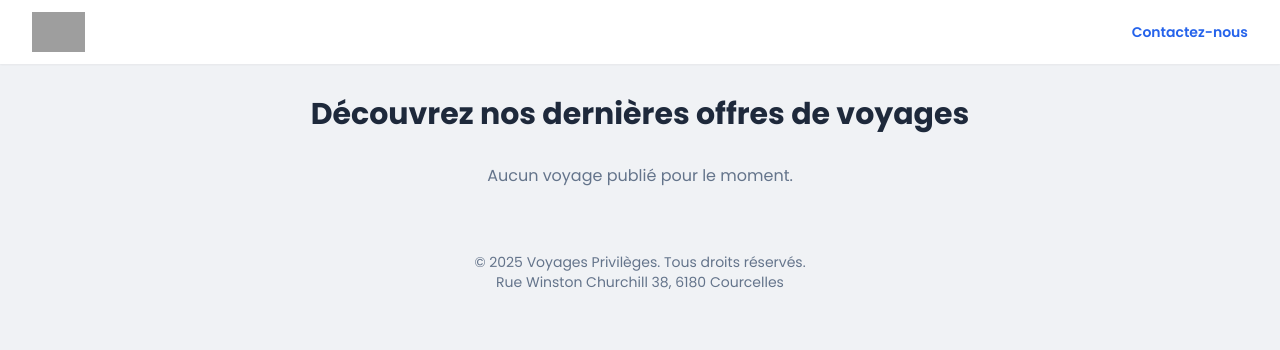
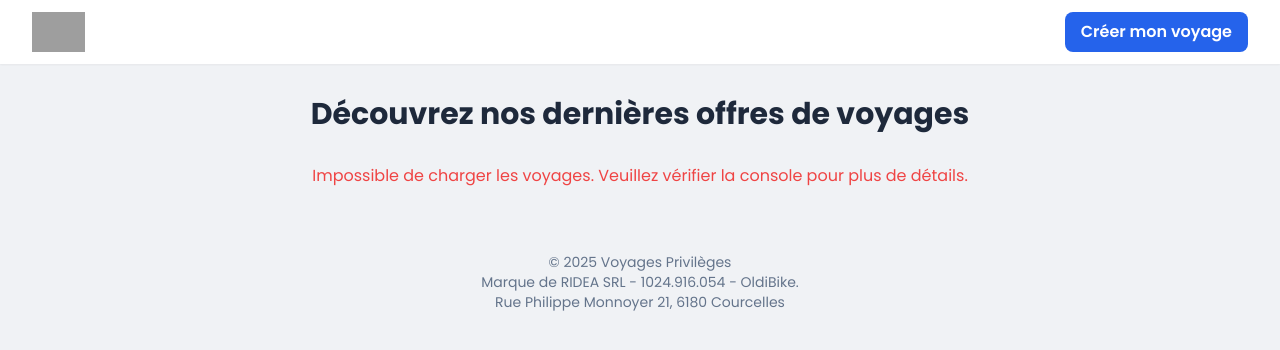
Before and after one commit to OldiBike/odyssee-app, a Flask app: template templates/gallery.html in a window 1280 px wide. Shown: the top 350 px of the page. Run offline with Flask 3, Linux system fonts and the light colour scheme; the template is opened without the code that fills it, so the values that code supplies are empty; the visitor is signed in with stand-in values (Sample User, id 1); some libraries are stand-ins or nearby versions; grey boxes are pictures that could not be loaded.

Commit message:
Lien Index

```diff
--- a/templates/gallery.html
+++ b/templates/gallery.html
@@ -18,9 +18,32 @@
             overflow: hidden;
             box-shadow: 0 4px 6px rgba(0, 0, 0, 0.1);
             transition: transform 0.2s ease-in-out;
+            display: flex;
+            flex-direction: column;
         }
         .gallery-card:hover {
             transform: translateY(-5px);
+        }
+        .card-content {
+            padding: 1rem;
+            flex-grow: 1;
+            display: flex;
+            flex-direction: column;
+            justify-content: space-between;
+        }
+        .loader {
+            border-top-color: #3498db;
+            -webkit-animation: spin 1s linear infinite;
+            animation: spin 1s linear infinite;
+        }
+        @-webkit-keyframes spin {
+            to { -webkit-transform: rotate(360deg); }
+        }
+        @keyframes spin {
+            to { transform: rotate(360deg); }
+        }
+        .modal {
+            transition: opacity 0.3s ease;
         }
     </style>
 </head>
@@ -29,7 +52,7 @@
     <header class="bg-white shadow-sm sticky top-0 z-40">
         <div class="max-w-7xl mx-auto px-4 sm:px-6 lg:px-8 py-3 flex justify-between items-center">
             <img src="https://static.wixstatic.com/media/5ca515_449af35c8bea462986caf4fd28e02398~mv2.png" alt="Logo" class="h-10">
-            <a href="mailto:infos@voyages-privileges.be" class="text-sm font-semibold text-blue-600 hover:underline">Contactez-nous</a>
+            <button id="openModalBtn" class="bg-blue-600 text-white font-semibold px-4 py-2 rounded-lg hover:bg-blue-700 transition-colors">Créer mon voyage</button>
         </div>
     </header>
 
@@ -37,21 +60,57 @@
         <h1 class="text-3xl font-bold text-center text-slate-800 mb-8">Découvrez nos dernières offres de voyages</h1>
 
         <div id="gallery-container" class="grid grid-cols-1 sm:grid-cols-2 lg:grid-cols-3 gap-6">
+            <div class="col-span-full text-center text-slate-500">
+                <div class="inline-block h-8 w-8 border-4 border-gray-200 rounded-full loader"></div>
+                <p class="mt-4">Chargement des offres...</p>
             </div>
+        </div>
     </main>
 
     <footer class="text-center py-8 text-sm text-slate-500">
-        <p>&copy; 2025 Voyages Privilèges. Tous droits réservés.</p>
-        <p>Rue Winston Churchill 38, 6180 Courcelles</p>
+        <p>&copy; 2025 Voyages Privilèges</p>
+        <p>Marque de RIDEA SRL - 1024.916.054 - OldiBike.</p>
+        <p>Rue Philippe Monnoyer 21, 6180 Courcelles</p>
     </footer>
+
+    <div id="customTripModal" class="modal fixed inset-0 bg-gray-600 bg-opacity-50 h-full w-full z-50 items-center justify-center hidden">
+        <div class="bg-white p-8 rounded-lg shadow-xl w-full max-w-md mx-4">
+            <h2 class="text-2xl font-bold mb-4">Créez le Voyage de Vos Rêves</h2>
+            <p class="text-slate-600 mb-6">Chez Voyages Privilèges, nous transformons vos envies en réalité. Pour recevoir des offres exclusives ou pour discuter d'un projet de voyage sur mesure, nous vous invitons à nous rejoindre sur WhatsApp. C'est simple, rapide et direct !</p>
+
+            <div class="space-y-4">
+                <div>
+                    <h3 class="font-semibold text-lg">Canal Exclusif</h3>
+                    <p class="text-sm text-slate-500 mb-2">Cliquez sur le lien pour rejoindre notre canal privé et découvrir nos offres flash, nos nouveautés et des bons plans exclusifs.</p>
+                    <a href="https://whatsapp.com/channel/0029VbAoDMiK0IBpEDb1682P" target="_blank" class="block w-full text-center bg-green-500 text-white font-bold py-2 px-4 rounded-lg hover:bg-green-600 transition-colors">Rejoindre le canal</a>
+                </div>
+                <div>
+                    <h3 class="font-semibold text-lg">Discussion Directe</h3>
+                    <p class="text-sm text-slate-500 mb-2">Vous avez déjà une idée en tête ? Écrivez-nous directement sur WhatsApp en cliquant sur le numéro. On se fera un plaisir de trouver pour vous le bon plan pour vos vacances.</p>
+                    <a href="https://wa.me/32488433344" target="_blank" class="block w-full text-center bg-blue-500 text-white font-bold py-2 px-4 rounded-lg hover:bg-blue-600 transition-colors">Écrire sur WhatsApp</a>
+                </div>
+            </div>
+
+            <div class="mt-6 text-right">
+                <button id="closeModalBtn" class="bg-gray-200 text-gray-800 font-bold py-2 px-4 rounded-lg">Fermer</button>
+            </div>
+        </div>
+    </div>
 
     <script>
         document.addEventListener('DOMContentLoaded', function() {
-            fetch('/api/published-trips')
-                .then(response => response.json())
+            const apiUrl = 'https://web-production-8e590.up.railway.app/api/published-trips';
+
+            fetch(apiUrl)
+                .then(response => {
+                    if (!response.ok) {
+                        throw new Error('La réponse du réseau était incorrecte, statut : ' + response.status);
+                    }
+                    return response.json();
+                })
                 .then(trips => {
                     const galleryContainer = document.getElementById('gallery-container');
-                    galleryContainer.innerHTML = ''; // Vide le conteneur avant d'ajouter les nouvelles cartes
+                    galleryContainer.innerHTML = '';
 
                     if (trips.length === 0) {
                         galleryContainer.innerHTML = '<p class="col-span-full text-center text-slate-500">Aucun voyage publié pour le moment.</p>';
@@ -59,19 +118,27 @@
                     }
 
                     trips.forEach(trip => {
+                        const savingsHTML = trip.savings > 0
+                            ? `<div class="mt-2 inline-block bg-green-100 text-green-800 text-sm font-semibold px-3 py-1 rounded-full">
+                                  Économisez ${trip.savings}€
+                                 </div>`
+                            : '';
+
                         const card = `
                             <div class="gallery-card">
-                                <a href="${trip.offer_url}" target="_blank">
+                                <a href="${trip.offer_url}" target="_blank" class="flex flex-col h-full">
                                     <img src="${trip.image_url || 'https://placehold.co/600x400?text=Voyage'}" alt="${trip.hotel_name}" class="w-full h-48 object-cover">
-                                    <div class="p-4">
-                                        <h2 class="font-semibold text-lg text-slate-800">${trip.hotel_name}</h2>
-                                        <p class="text-sm text-slate-600">${trip.destination}</p>
-                                        <div class="mt-2">
+                                    <div class="card-content">
+                                        <div>
+                                            <h2 class="font-bold text-lg text-slate-800">${trip.hotel_name}</h2>
+                                            <p class="text-sm text-slate-600">${trip.destination}</p>
+                                        </div>
+                                        <div class="mt-4">
                                             <p class="text-xl font-bold text-blue-600">À partir de ${trip.price}€</p>
-                                            <p class="text-xs text-slate-500">pour ${trip.num_people} personnes</p>
+                                            ${savingsHTML}
                                         </div>
                                     </div>
-                                </a>
+                                a>
                             </div>
                         `;
                         galleryContainer.innerHTML += card;
@@ -80,8 +147,23 @@
                 .catch(error => {
                     console.error('Erreur lors de la récupération des voyages:', error);
                     const galleryContainer = document.getElementById('gallery-container');
-                    galleryContainer.innerHTML = '<p class="col-span-full text-center text-red-500">Impossible de charger les voyages. Veuillez réessayer plus tard.</p>';
+                    galleryContainer.innerHTML = '<p class="col-span-full text-center text-red-500">Impossible de charger les voyages. Veuillez vérifier la console pour plus de détails.</p>';
                 });
+
+            // Logique de la modale
+            const openModalBtn = document.getElementById('openModalBtn');
+            const closeModalBtn = document.getElementById('closeModalBtn');
+            const modal = document.getElementById('customTripModal');
+
+            openModalBtn.addEventListener('click', () => {
+                modal.classList.remove('hidden');
+                modal.classList.add('flex');
+            });
+
+            closeModalBtn.addEventListener('click', () => {
+                modal.classList.add('hidden');
+                modal.classList.remove('flex');
+            });
         });
     </script>
 
```
